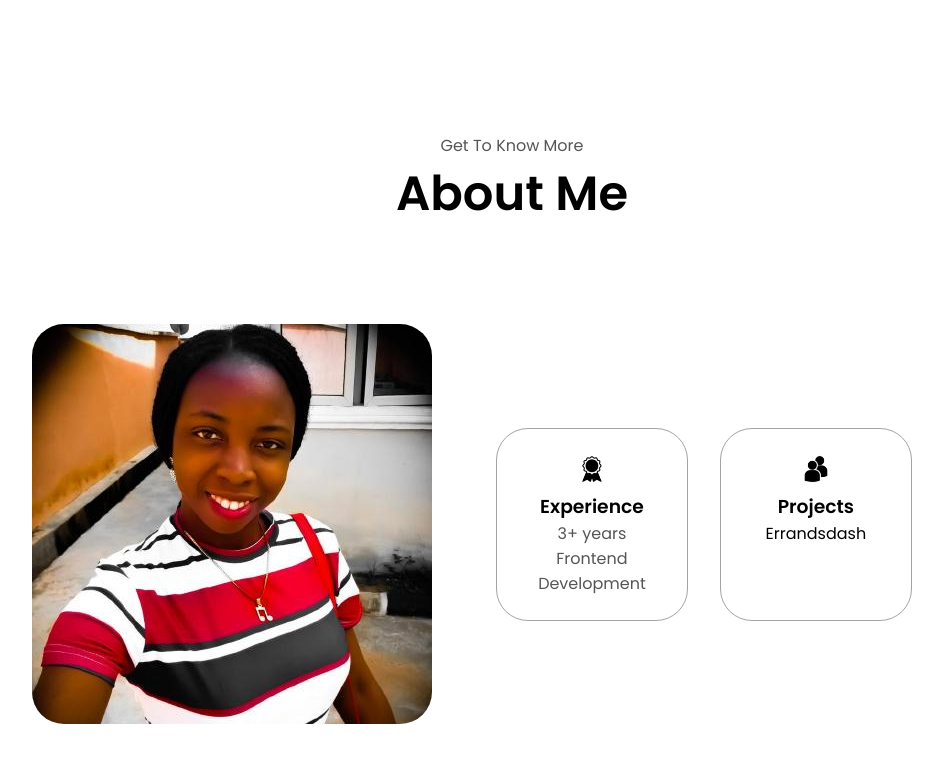
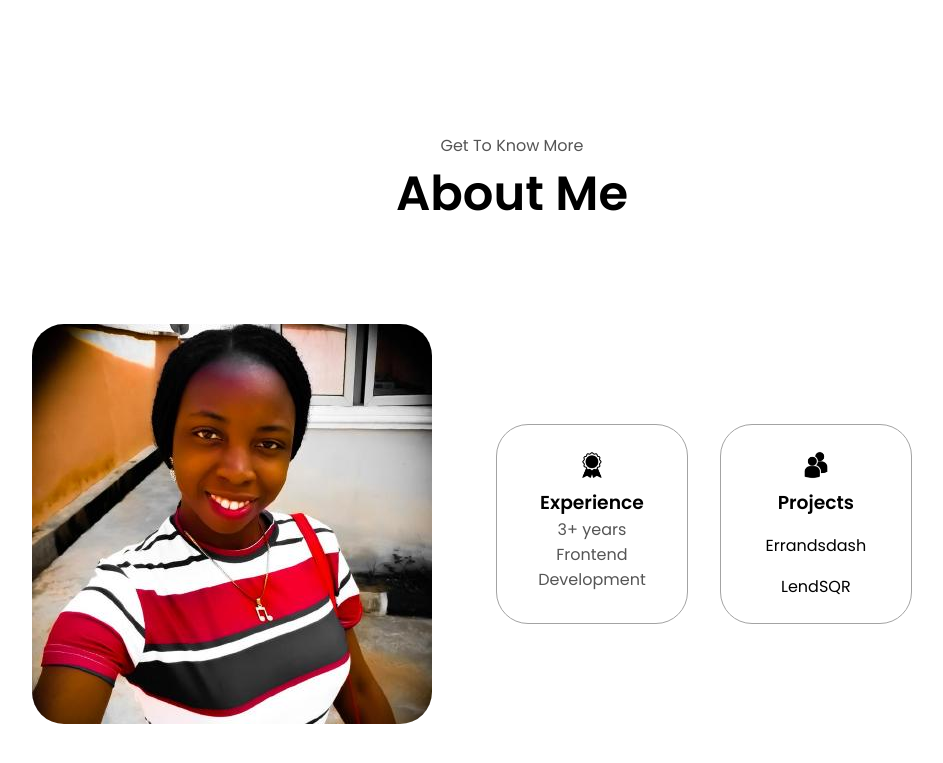
Before and after one commit to Adeytee/my_portfolio, a plain HTML site: page index.html in a window 1280 px wide. Shown: the part 675-1438 px from the top of the page, without its empty margins (128-1071 px from the left). Drawn offline with Linux system fonts and the light colour scheme.

Commit message:
added projects

```diff
--- a/index.html
+++ b/index.html
@@ -105,7 +105,14 @@
                 class="icon"
               />
               <h3>Projects</h3>
-              <a href="https://www.errandsdash.com/"> Errandsdash </a>
+              <div class="projects">
+                <a class="errandsdash" href="https://www.errandsdash.com/">
+                  Errandsdash
+                </a>
+                <a href="https://adepoju-adetutu-lendsqr-fe-test.vercel.app/">
+                  LendSQR
+                </a>
+              </div>
             </div>
           </div>
         </div>
--- a/style.css
+++ b/style.css
@@ -305,3 +305,12 @@ section {
   width: 400px;
   margin: auto 0;
 }
+
+.projects {
+  display: grid;
+  padding-top: 1rem;
+}
+
+.errandsdash {
+  padding-bottom: 1rem;
+}
```
